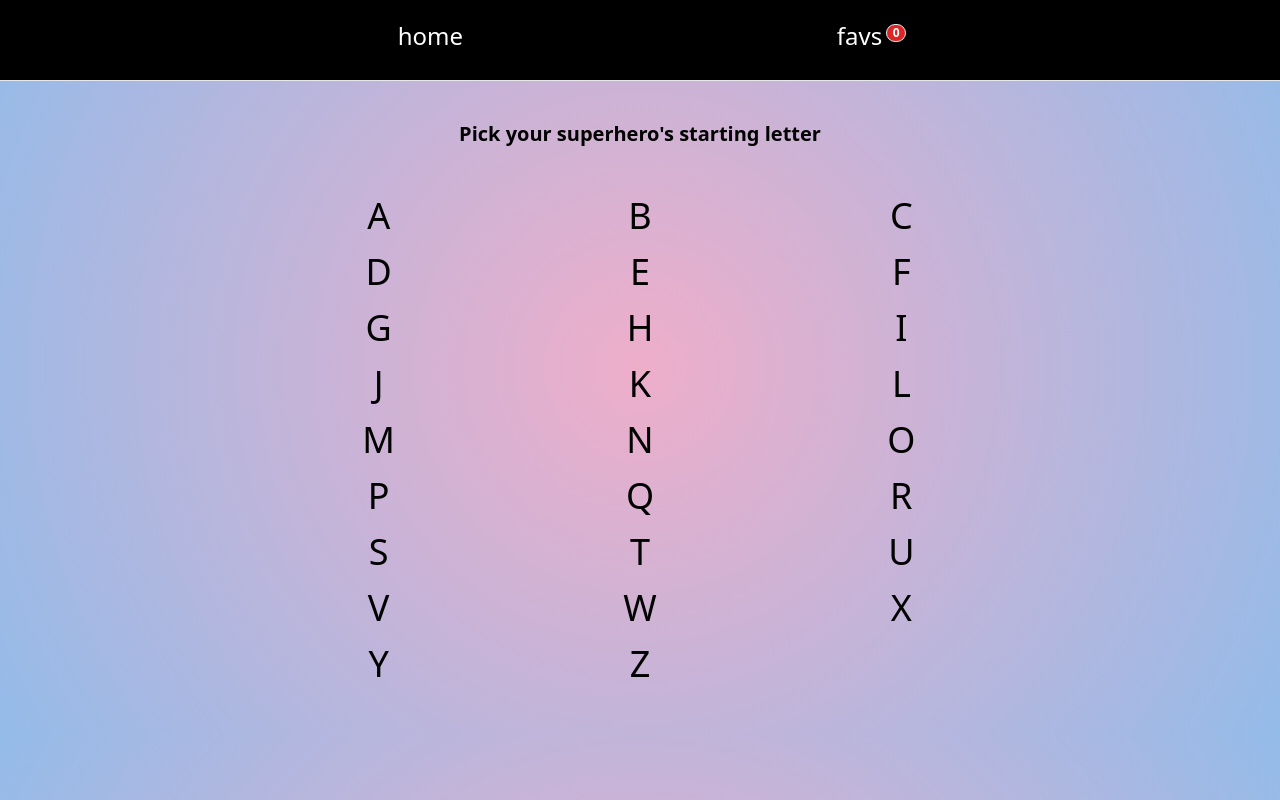
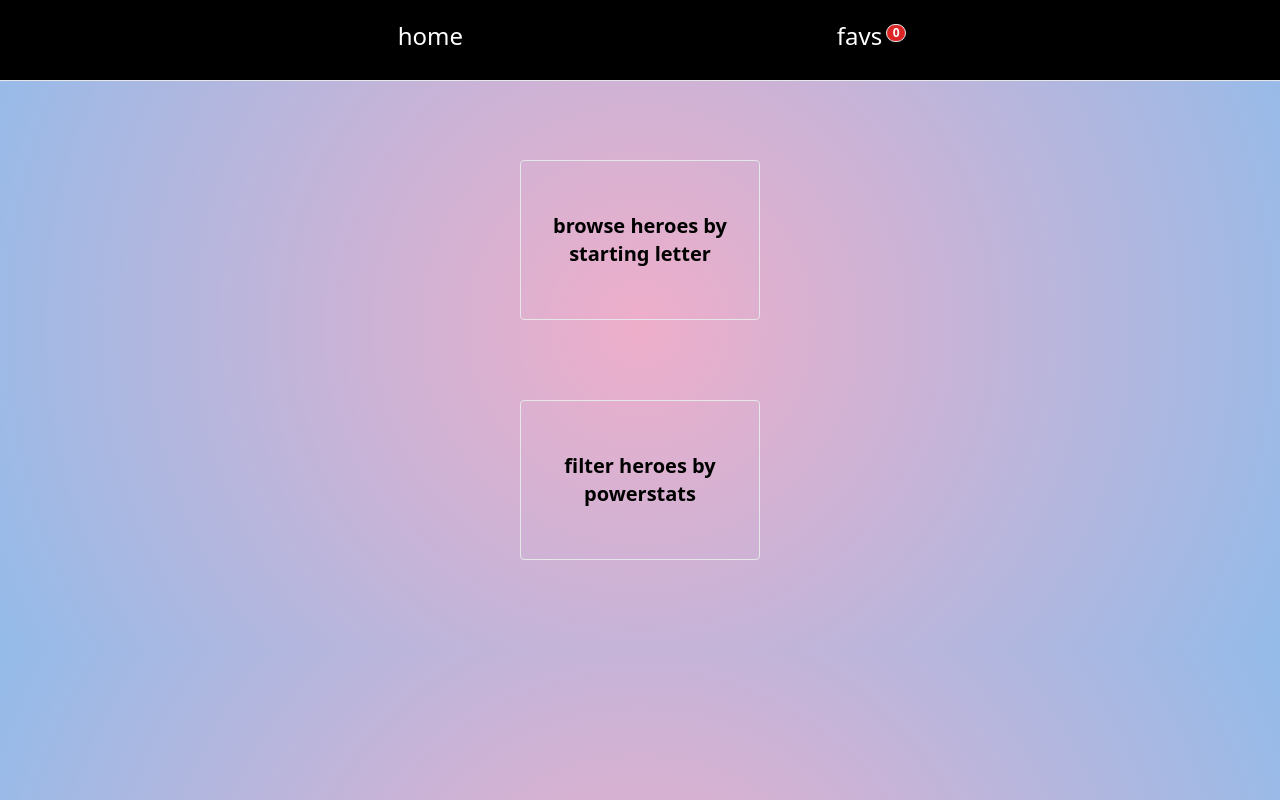
Before and after one commit to stefanm3000/superhero-mobx-tailwind-app, a React (Create React App) app: page / in a window 1280 px wide. Built offline with nearby package versions, Linux system fonts and the light colour scheme.

Commit message:
add new landing choice and filter components

```diff
--- a/src/App.js
+++ b/src/App.js
@@ -5,6 +5,8 @@ import Navbar from "./components/navbar";
 import Details from "./components/details";
 import Favs from "./components/favs";
 import Alphabet from "./components/letter-select";
+import Landing from "./components/landing-page";
+import FilterHeroes from "./components/filter-heroes";
 
 import "./App.css";
 
@@ -15,7 +17,9 @@ function App() {
         <Navbar />
         <div className="App">
           <Switch>
-            <Route exact path="/" component={Alphabet} />
+            <Route exact path="/" component={Landing} />
+            <Route path="/alphabet" component={Alphabet} />
+            <Route path="/filter" component={FilterHeroes} />
             <Route path="/superhero/:id" component={Details} />
             <Route path="/favs" component={Favs} />
             <Route path="/starts-with/:letter" component={HeroesGrid} />
--- /dev/null
+++ b/src/components/filter-heroes/index.jsx
@@ -0,0 +1,11 @@
+import React from "react";
+
+const FilterHeroes = () => {
+  return (
+    <div>
+      <h1>under construction</h1>
+    </div>
+  );
+};
+
+export default FilterHeroes;
--- /dev/null
+++ b/src/components/filtered-page/index.jsx
@@ -0,0 +1,11 @@
+import React from "react";
+
+const FilteredPage = () => {
+  return (
+    <div>
+      <h1>under construction</h1>
+    </div>
+  );
+};
+
+export default FilteredPage;
--- /dev/null
+++ b/src/components/landing-page/index.jsx
@@ -0,0 +1,23 @@
+import React from "react";
+import { Link } from "react-router-dom";
+
+const Landing = () => {
+  return (
+    <div className="flex m-auto flex-col w-60">
+      <Link
+        to="/alphabet"
+        className="my-10 font-bold text-xl border rounded p-5 w-60 h-40 flex justify-center items-center"
+      >
+        browse heroes by starting letter
+      </Link>
+      <Link
+        to="/filter"
+        className="my-10 font-bold text-xl border rounded p-5 w-60 h-40 flex justify-center items-center"
+      >
+        filter heroes by powerstats
+      </Link>
+    </div>
+  );
+};
+
+export default Landing;
```
